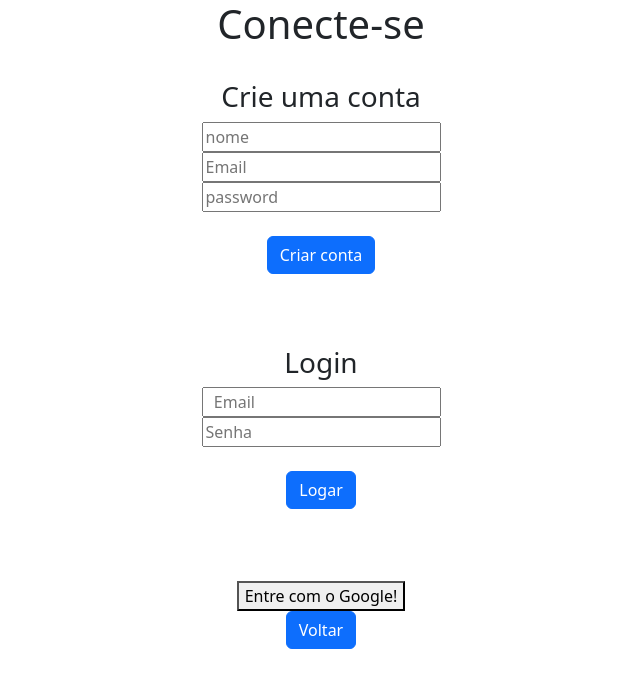
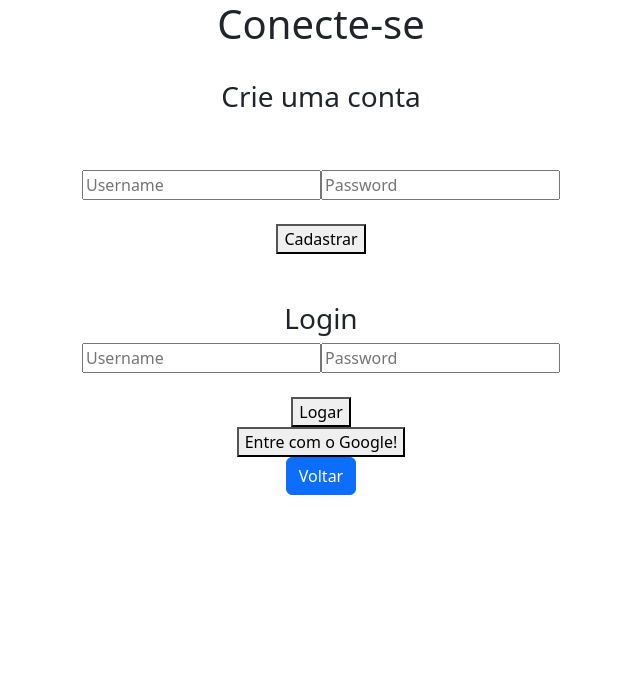
Before and after one commit to leiticiasf/EcoPraia, a React (Vite) app: page /entrar in a window 1280 px wide. Shown: the top 688 px of the page, without its empty margins (319-959 px from the left). Built offline with nearby package versions, Linux system fonts and the light colour scheme.

Commit message:
formulario

```diff
--- a/package.json
+++ b/package.json
@@ -10,6 +10,7 @@
     "preview": "vite preview"
   },
   "dependencies": {
+    "axios": "^1.6.8",
     "bootstrap": "^5.3.3",
     "firebase": "^10.11.1",
     "firebaseui": "^6.1.0",
--- a/src/App.css
+++ b/src/App.css
@@ -16,6 +16,8 @@ nav.navbar {
   background-color: #003249;
   color: rgb(255, 255, 255) !important;
 }
+
+
 
 nav.navbar .navbar-brand {
   border-radius: 50px;
@@ -109,3 +111,62 @@ nav.navbar .me-auto .nav-link {
   width: 300px;
   height:40px;
 }
+
+
+
+.coluna {
+  float: left;
+  width: 33.3%;
+  margin-bottom: 16px;
+  padding: 0 8px;
+}
+
+/* Display the columns below each other instead of side by side on small screens */
+@media screen and (max-width: 650px) {
+  .coluna {
+    width: 100%;
+    display: block;
+  }
+}
+
+/* Add some shadows to create a card effect */
+.cards {
+  box-shadow: 0 4px 8px 0 rgba(0, 0, 0, 0.2);
+  padding: 20px;
+}
+
+/* Some left and right padding inside the container */
+.cont {
+  padding: 0 7px;
+}
+
+/* Clear floats */
+.cont::after, .rou::after {
+  content: "";
+  clear: both;
+  display: table;
+}
+
+.titulo {
+  color: grey;
+}
+
+.contatos {
+  border: none;
+  outline: 0;
+  display: inline-block;
+  padding: 8px;
+  color: white;
+  background-color: #000;
+  text-align: center;
+  cursor: pointer;
+  width: 100%;
+}
+
+.contatos:hover {
+  background-color: #555;
+}
+
+#grei{
+  width: 40%;
+}
--- a/src/App.jsx
+++ b/src/App.jsx
@@ -1,15 +1,13 @@
 import './App.css';
-
 import React from 'react';
 import Home from './componentes/home';
 import 'bootstrap/dist/css/bootstrap.min.css';
 import Entrar from "./componentes/Entrar";
+import Formulario from "./Formulario/Formulario";
 import { BrowserRouter as Router, Routes, Route } from 'react-router-dom';
 
 
 function App() {
-
-
 
   return (
     <>
@@ -21,6 +19,8 @@ function App() {
         <Route path="/entrar" element={<Entrar />} />
         {}
         <Route path="/" element={<Home />} />
+        {}
+        <Route path="/formulario" element={<Formulario />} />
       </Routes>
         </Router>
 
--- /dev/null
+++ b/src/Formulario/Formulario.jsx
@@ -0,0 +1,21 @@
+import React from 'react';
+function Formulario({ inputs, onSubmit, children }) {
+  	return (
+    		<form onSubmit={(e) => { // Cria um formulário com um manipulador de evento onSubmit
+    			e.preventDefault(); // Previne o comportamento padrão do formulário que causa recarregamento da página
+    			onSubmit(); // Chama a função onSubmit passada como prop, executando a lógica definida no componente pai
+  		}}>
+    			{inputs.map((input, index) => ( // Mapeia cada objeto 'input' da prop 'inputs' para um elemento <input> do HTML
+     			 	<input
+        					key={index} // Atribui uma chave única para cada elemento para otimizar o render do React
+        					type={input.type} // Define o tipo do input (ex: 'text', 'password'), conforme especificado na prop 'inputs'
+        					placeholder={input.placeholder} // Define o texto de placeholder do input conforme especificado na prop 'inputs'
+        					onChange={input.onChange} // Atribui um manipulador de evento onChange para capturar e lidar com mudanças no input
+     			 	/>
+    			))}
+    			{children}
+  		</form> // Fecha a tag <form>
+
+  	);
+}
+export default Formulario;
--- a/src/componentes/Entrar.jsx
+++ b/src/componentes/Entrar.jsx
@@ -3,31 +3,39 @@ import { Button } from 'react-bootstrap';
 import { useNavigate } from 'react-router-dom';
 import { auth, provider } from "../firebase/config";
 import { signInWithPopup } from "firebase/auth";
+import axios from 'axios';
+import Formulario  from '../Formulario/Formulario';
 import "../App.css";
 
 function Entrar() {
+  let username = '';
+  let password = '';
+
+  function handleCadastro() {
+    axios.post('http://localhost:8090/api/cadastro', { username, password })
+      .then(() => {
+        irPara('/');
+      });
+  }
 
 
-     const [username, setUsername] = useState('');
-    const [password, setPassword] = useState('');
-    const handleLogin = async () => {
-        if(username == "" && password == "") {
-            alert("Campos vazios!")
+
+  function handleLogin() {
+    // Lógica de autenticação aqui, usando Axios
+    axios.post('http://localhost:8090/api/login', { username, password })
+      .then(response => {
+        if (response.data === true) {
+          irPara('/');
+        } else {
+          alert('Falha ao se logar');
         }
+      });
+  }
 
-        try {
-            const response = await logar(username, password);
-
-            if(response == true){
-                 alert("Logado com sucesso!")
-            }
-            else if(response == false){
-                alert("Usuário não encontrado.")
-            }
-        } catch (error) {
-            console.error('Erro ao se logar:', error);
-        }
-    };
+  const inputs = [
+    { type: 'text', placeholder: 'Username', onChange: (e) => username = e.target.value },
+    { type: 'password', placeholder: 'Password', onChange: (e) => password = e.target.value }
+  ];
 
 
   const irPara = useNavigate();
@@ -42,52 +50,29 @@ function Entrar() {
       localStorage.setItem("email", data.user.email)
     })
   }
-
-
   useEffect(() => {
     setValue(localStorage.getItem('email'))
   })
+
 
   return (
     <>    <div className='container'>
           <h1>Conecte-se</h1><br />
 
           <h3>Crie uma conta</h3>
-          <input
-          type='text'
-          name='nome'
-          placeholder='nome'
-          /> <br/>
-          <input
-          type="text"
-          name='username'
-          placeholder="Email"
-        /> <br/>
 
-          <input
-          type="password"
-          name="password"
-          placeholder="password"
-        />
         <br/> <br/>
-          <Button type="button" variant="primary"> Criar conta </Button><br /><br />
-          <br/> <br/>
-
+        <Formulario inputs={inputs} onSubmit={handleCadastro}><br/><br/>
+      <button type="submit">Cadastrar</button>
+      </Formulario>
+              <br/> <br/>
 
           <h3>Login</h3>
-          <input
-          type="text"
-          placeholder="  Email"
-         /><br />
 
-          <input
-          type="password"
-          placeholder="Senha"
-           />
-           <br /><br />
+          <Formulario inputs={inputs} onSubmit={handleLogin}><br/><br/>
+      <button type="submit">Logar</button>
+      </Formulario>
 
-          <Button  type="button" variant="primary" onClick={handleClick} > Logar</Button>
-      <br /><br /><br/><br/>
       <button onClick={handleGoogle}>Entre com o Google!</button><br/>
       <Button type="button" variant="primary" onClick={handleClick}> Voltar </Button>
 
--- a/src/componentes/home.jsx
+++ b/src/componentes/home.jsx
@@ -5,6 +5,7 @@ import "../App.css";
 import { useNavigate } from "react-router-dom";
 import banner from "../assets/dancarcomvoce.jpg";
 import projeto from "../assets/images.jpg";
+import gray from "./gray.png"
 
 
 
@@ -108,6 +109,20 @@ function Home () {
         <br/><br/><br/><br/>
 
 
+        <div className="rou">
+  <div className="coluna">
+    <div className="cards">
+      <img id="grei" src={gray} alt="Jane" />
+      <div className="cont">
+        <h2>Jane Doe</h2>
+        <p className="titulo">CEO &amp; Founder</p>
+        <p>Some text that describes me lorem ipsum ipsum lorem.</p>
+        <p>example@example.com</p>
+        <p><button className="contatos">Contact</button></p>
+      </div>
+    </div>
+    </div>
+    </div>
 
     </>
 
```
Also changed, not shown: src/componentes/gray.png (added), 1 other file (tests, documents, lock files or other folders).
